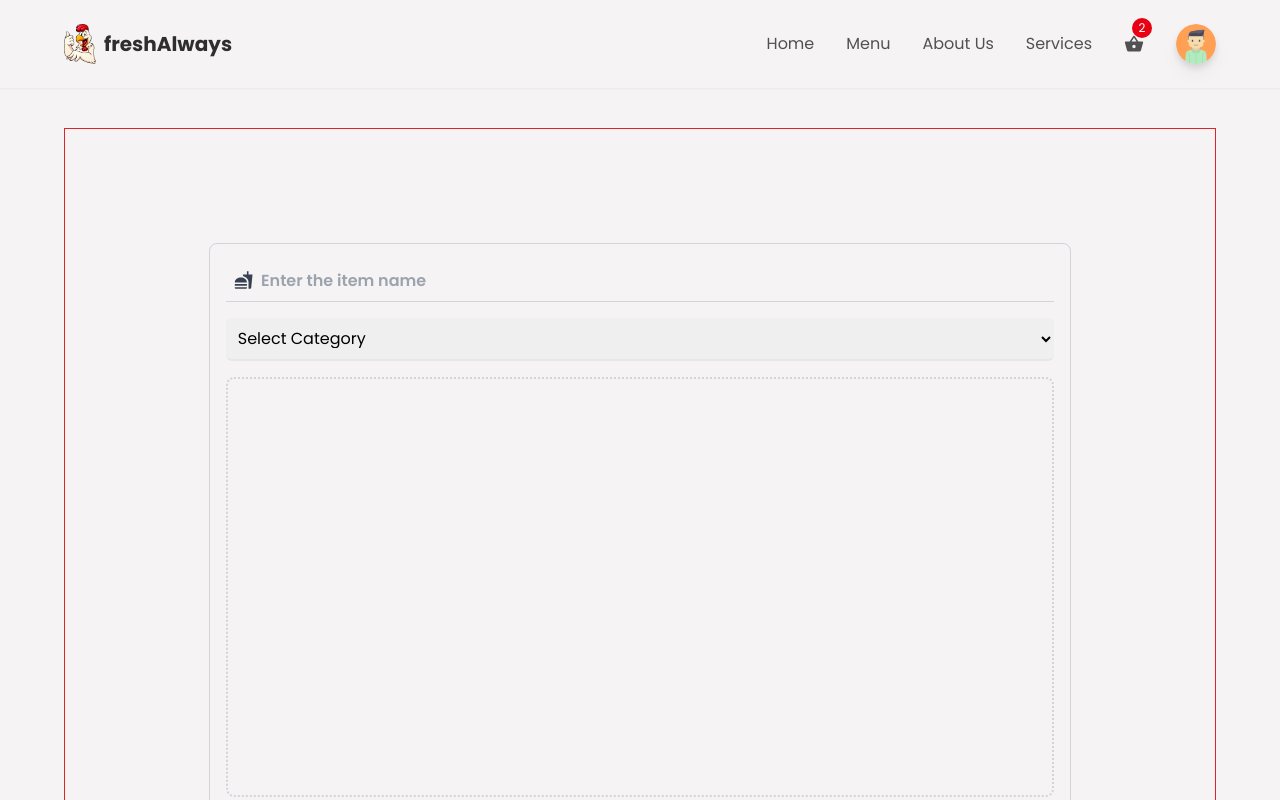
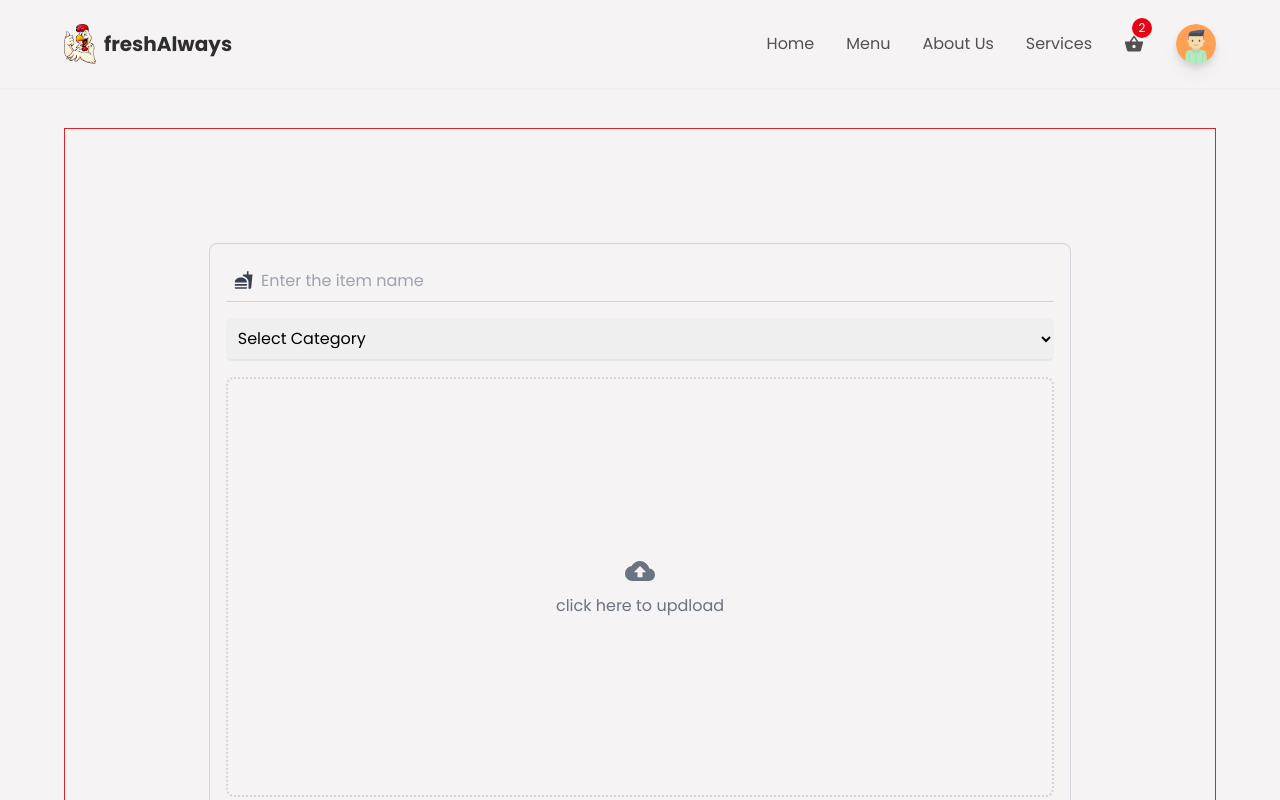
Before and after one commit to Abideen-program/resturant, a React (Vite) app: page /create in a window 1280 px wide. Shown: the top 800 px of the page. Built offline with nearby package versions, Linux system fonts and the light colour scheme.

Commit message:
created the input component

```diff
--- a/src/components/CreateItem/CreateItem.jsx
+++ b/src/components/CreateItem/CreateItem.jsx
@@ -2,10 +2,12 @@ import React from "react";
 import { motion } from "framer-motion";
 import { useDispatch, useSelector } from "react-redux";
 import { setTitle, setCategory } from "../Store/features/newItemSlice";
-import { MdFastfood } from "react-icons/md";
+import { MdFastfood, MdCloudUpload, MdDelete } from "react-icons/md";
 
 import { categories } from "../../utils/foodData";
 import Loader from "../Loader/Loader";
+import IMAGE from "../../assets/f1.png";
+import Input from "../Input/Input";
 
 const CreateItem = () => {
   const field = useSelector((state) => state.newItem.field);
@@ -14,8 +16,13 @@ const CreateItem = () => {
   const title = useSelector((state) => state.newItem.title);
   const category = useSelector((state) => state.newItem.category);
   const isLoading = useSelector((state) => state.newItem.isLoading);
+  const imageAsset = useSelector((state) => state.newItem.imageAsset);
 
   const dispatch = useDispatch();
+
+  const uploadHandler = () => {};
+
+  const deleteImage = () => {};
 
   return (
     <div className="mt-16 md:mt-24 p-8 md:px-16 w-full">
@@ -36,17 +43,13 @@ const CreateItem = () => {
             </motion.p>
           )}
 
-          <div className="border-b border-gray-300 p-2 flex items-center gap-2 w-full">
-            <MdFastfood className="text-xl text-gray-700" />
-            <input
-              type="text"
-              required
-              value={title}
-              placeholder="Enter the item name"
-              onChange={(e) => dispatch(setTitle(e.target.value))}
-              className="w-full h-full outline-none border-none font-semibold text-textColor bg-transparent placeholder:text-gray-400"
-            />
-          </div>
+          <Input
+            icon={<MdFastfood className="text-xl text-gray-700" />}
+            type={"text"}
+            placeholder={"Enter the item name"}
+            value={title}
+            onChange={(e) => dispatch(setTitle(e.target.value))}
+          />
 
           <div className="w-full">
             <select
@@ -71,7 +74,52 @@ const CreateItem = () => {
           </div>
 
           <div className="group w-full h-225 md:h-420 border-2 border-dotted border-gray-300 rounded-lg cursor-pointer flex flex-col items-center justify-center">
-            {isLoading ? <Loader /> : <></>}
+            {isLoading ? (
+              <Loader /> //if loading use loader
+            ) : (
+              <>
+                {!imageAsset ? ( //if not check if there is a loaded image from the firebase
+                  <>
+                    {/* if there is not loaded click to upload an image urself */}
+                    <label className="w-full h-ful flex flex-col justify-center items-center">
+                      <div className="w-full h-ful flex flex-col justify-center gap-2 items-center cursor-pointer">
+                        <MdCloudUpload className="text-3xl text-gray-500 hover:text-gray-700" />
+                        <p className="text-gray-500 hover:text-gray-700">
+                          click here to updload
+                        </p>
+                      </div>
+
+                      <input
+                        type="file"
+                        name="uploadimage"
+                        accept="images/*"
+                        onChange={uploadHandler}
+                        className="w-0 h-0"
+                      />
+                    </label>
+                  </>
+                ) : (
+                  <>
+                    {/* if there is a loaded image, either use it or delete it to upload an image urself  */}
+                    <div className="relative flex flex-col items-center h-full">
+                      <img
+                        src={imageAsset}
+                        alt="uploaded image"
+                        className="w-full h-full object-cover"
+                      />
+                      <motion.button
+                        whileTap={{ scale: 0.6 }}
+                        type="button"
+                        className="absolute bottom-3 p-3 bg-red-500 text-xl cursor-pointer outline-none rounded-full hover:shadow-md transition-all duration-100 ease-in-out"
+                        onClick={deleteImage}
+                      >
+                        <MdDelete className="text-white" />
+                      </motion.button>
+                    </div>
+                  </>
+                )}
+              </>
+            )}
           </div>
         </div>
       </div>
--- /dev/null
+++ b/src/components/Input/Input.jsx
@@ -0,0 +1,21 @@
+import React from "react";
+
+const Input = (props) => {
+  const { type = "text", value, placeholder, icon, onChange } = props;
+
+  return (
+    <div className="border-b border-gray-300 p-2 flex items-center gap-2 w-full">
+      {icon}
+      <input
+        type={type}
+        required
+        value={value}
+        placeholder={placeholder}
+        onChange={onChange}
+        className="w-full h-full outline-none border-none  text-textColor bg-transparent placeholder:text-gray-400"
+      />
+    </div>
+  );
+};
+
+export default Input;
```
